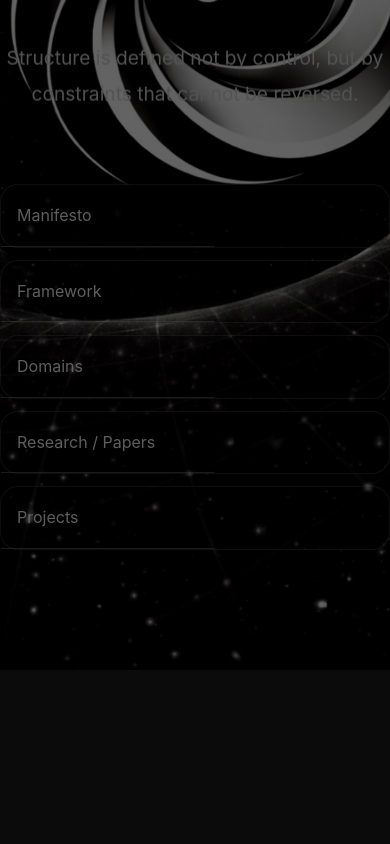
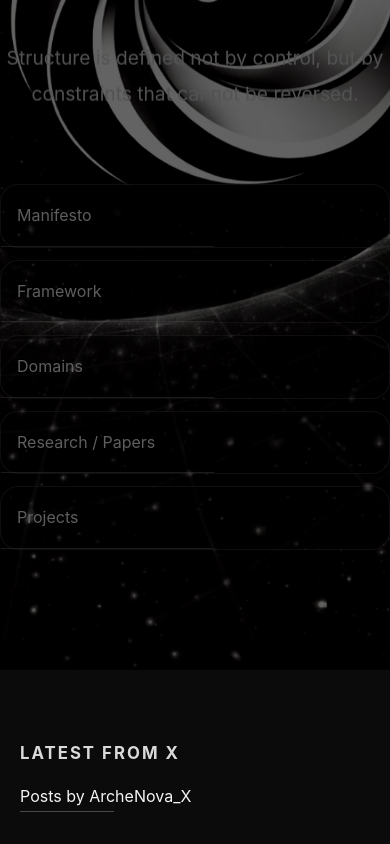
Before and after one commit to z562tbycfd-bit/archenova, a Next.js app: page / in a window 390 px wide. Shown: the part 551-1395 px from the top of the page. Before the commit the page ends 1221 px from the top, so only its background shows below. Built offline with nearby package versions, Linux system fonts and the light colour scheme.

Commit message:
Embed latest 5 posts from X (@ArcheNova_X) on HOME

```diff
--- /dev/null
+++ b/app/components/XTimeline.tsx
@@ -0,0 +1,40 @@
+"use client";
+
+import { useEffect } from "react";
+
+export default function XTimeline() {
+  useEffect(() => {
+    // すでに widgets.js が読み込まれている場合は再描画だけ行う
+    if (document.querySelector('script[src="https://platform.twitter.com/widgets.js"]')) {
+      // @ts-ignore
+      window.twttr?.widgets?.load?.();
+      return;
+    }
+
+    const script = document.createElement("script");
+    script.src = "https://platform.twitter.com/widgets.js";
+    script.async = true;
+    script.onload = () => {
+      // @ts-ignore
+      window.twttr?.widgets?.load?.();
+    };
+    document.body.appendChild(script);
+  }, []);
+
+  return (
+    <section className="x-timeline">
+      <h2 className="x-title">Latest from X</h2>
+
+      <a
+        className="twitter-timeline"
+        data-theme="dark"
+        data-chrome="noheader nofooter noborders transparent"
+        data-tweet-limit="5"
+        data-dnt="true"
+        href="https://twitter.com/ArcheNova_X"
+      >
+        Posts by ArcheNova_X
+      </a>
+    </section>
+  );
+}
--- a/app/page.tsx
+++ b/app/page.tsx
@@ -1,19 +1,25 @@
 import Link from "next/link";
 import Reveal from "./components/Reveal";
+import XTimeline from "./components/XTimeline";
 
 export default function Home() {
   return (
+    <>
       <section className="hero hero-scroll">
         <div className="hero-content">
           <Reveal>
           <h1 className="hero-title">ArcheNova</h1>
-          <p className="hero-statement">Designing irreversible initial conditions for civilization.</p>
+
+          <p className="hero-statement">
+            Designing irreversible initial conditions for civilization.
+          </p>
           </Reveal>
 
           <Reveal delay={80}>
           <p className="hero-definition">
-            ArcheNova is a civilization design initiative focused on irreversible initial
-            conditions, structural constraints, and the architectures that shape long-term futures.
+            ArcheNova is a civilization design initiative focused on irreversible
+            initial conditions, structural constraints, and the architectures
+            that shape long-term futures.
           </p>
           </Reveal>
         </div>
@@ -39,5 +45,9 @@ export default function Home() {
         </div>
         </Reveal>
       </section>
+
+      {/* X 最新投稿 */}
+      <XTimeline />
+    </>
   );
 }
--- a/styles/globals.css
+++ b/styles/globals.css
@@ -1875,3 +1875,32 @@ nav {
     width: calc(100vw - 16px);
   }
 }
+/* =========================
+   X Timeline (HOME)
+   ========================= */
+
+.x-timeline {
+  max-width: 860px;
+  margin: 90px auto 140px;
+  padding: 0 32px;
+}
+
+.x-title {
+  font-size: 1.05rem;
+  letter-spacing: 0.12em;
+  text-transform: uppercase;
+  margin: 0 0 18px;
+  color: rgba(255, 255, 255, 0.85);
+}
+
+/* 埋め込みiframeの角を揃える */
+.x-timeline iframe {
+  border-radius: 16px !important;
+}
+
+@media (max-width: 768px) {
+  .x-timeline {
+    margin: 70px auto 110px;
+    padding: 0 20px;
+  }
+}
```
Lines whose indentation alone changed are shown as unchanged.
